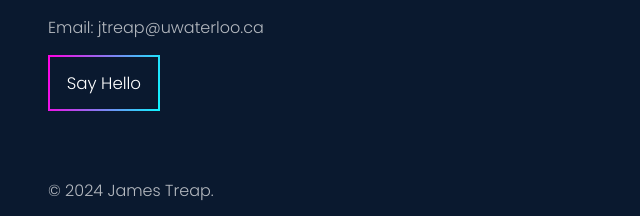
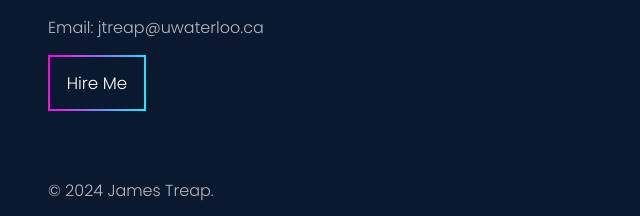
Before and after one commit to JamesTreap/JamesTreap.github.io, a website built with Vite: page index.html in a window 1280 px wide. Shown: the part 4349-4565 px from the top of the page, 0-640 px from the left. Built offline with nearby package versions, Linux system fonts and the light colour scheme.

Commit message:
Changed CTA at bottom of page to be more engaging.

```diff
--- a/index.html
+++ b/index.html
@@ -415,7 +415,7 @@
 			</p>
 			<br />
 			<p>Email: jtreap@uwaterloo.ca</p>
-			<button class="readMore"><a href="mailto: jtreap@uwaterloo.ca">Say Hello</a></button>
+			<button class="readMore"><a href="mailto: jtreap@uwaterloo.ca">Hire Me</a></button>
 		</div>
 
 		<footer>
```
